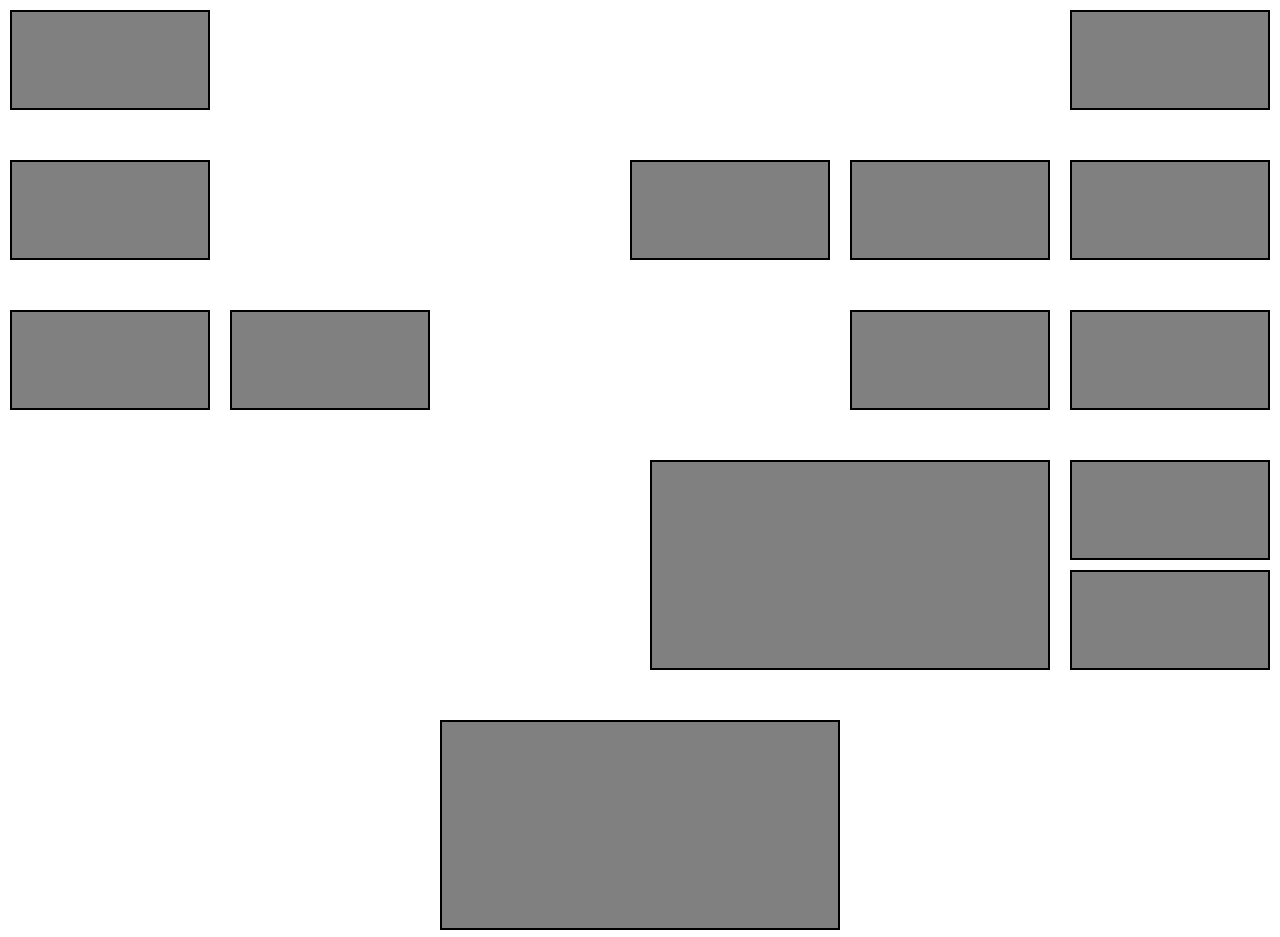
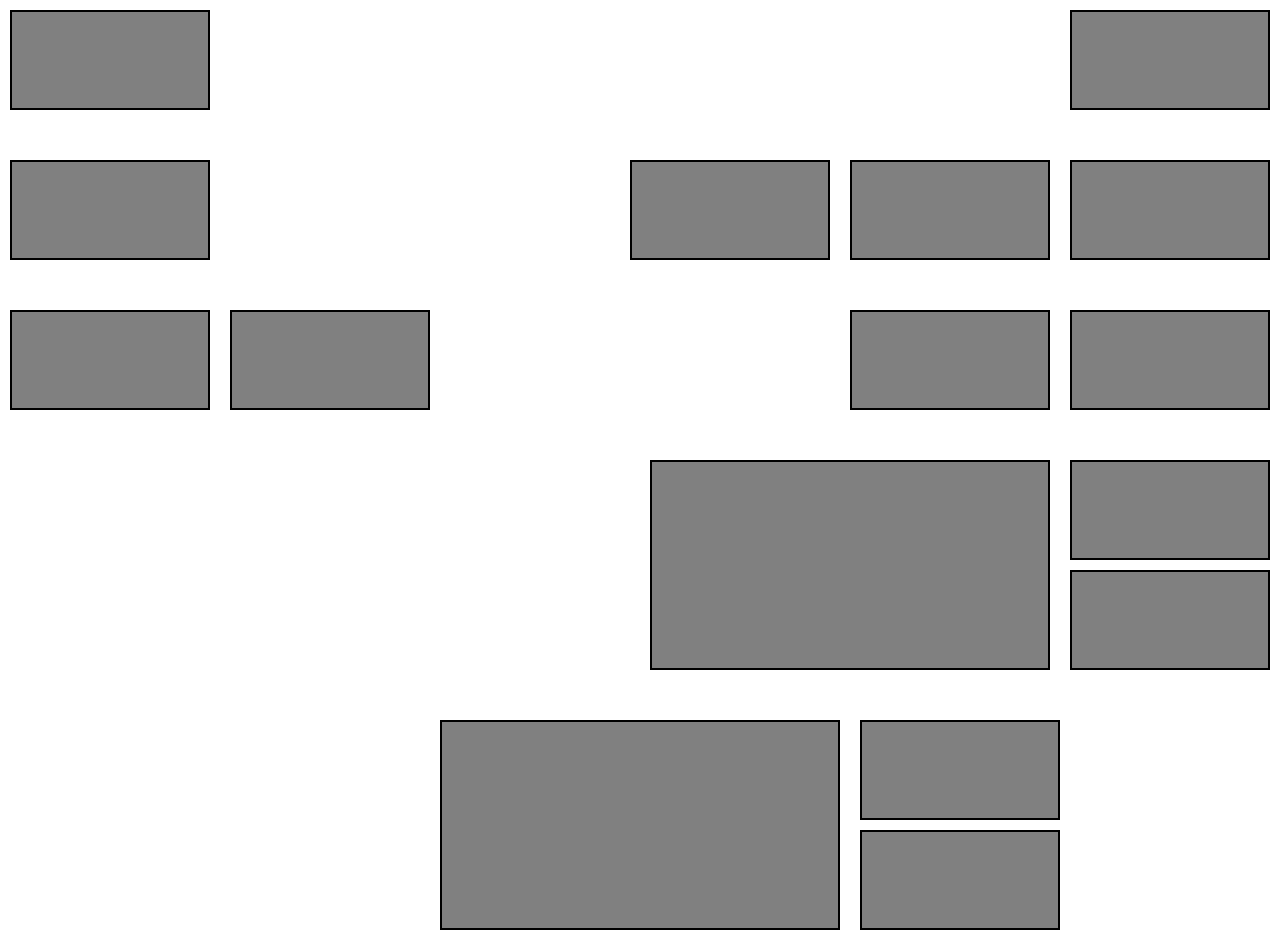
Before and after one commit to nuhzdenegnetu/home-work-8, a plain HTML site: page index.html in a window 1280 px wide. Shown: the top 937 px of the page. Drawn offline with Linux system fonts and the light colour scheme.

Commit message:
проект выполнен

```diff
--- a/index.html
+++ b/index.html
@@ -32,11 +32,11 @@
                 <div class="fourth__section--box md right"></div>
             </div>
             <div class="fifth__section">
-                <div class="fifth__section--box lg"></div>
                 <div class="fifth__section--boxes right">
                     <div class="fifth__section--box"></div>
                     <div class="fifth__section--box"></div>
                 </div>
+                <div class="fifth__section--box lg"></div>
             </div>
         </div>
     </main>
--- a/style.css
+++ b/style.css
@@ -67,8 +67,12 @@
     width: var(--box-width);
     height: var(--box-height);
     background-color: var(--bg-color-box);
-    margin: 10px;
+    margin: 10px auto 10px auto;
     border: var(--border);
+}
+.fifth__section--boxes{
+    width: 100%;
+    padding-left: calc(var(--box-width-md) * 1.5 + 40px);
 }
 .md{
     width: var(--box-width-md);
@@ -77,5 +81,4 @@
 .lg{
     width: var(--box-width-md);
     height: var(--box-height-md);
-    margin: 10px auto;
 }
```
